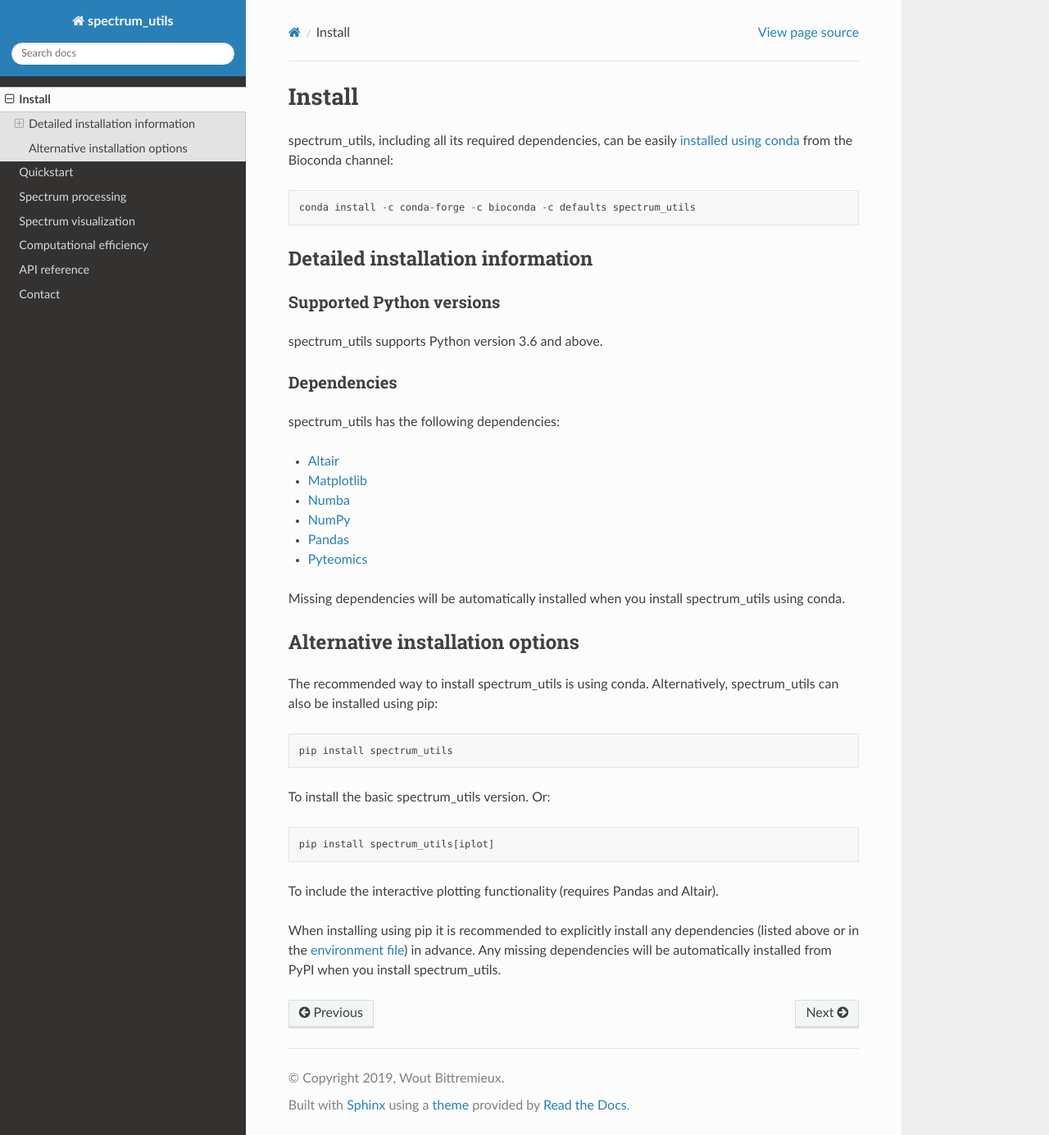
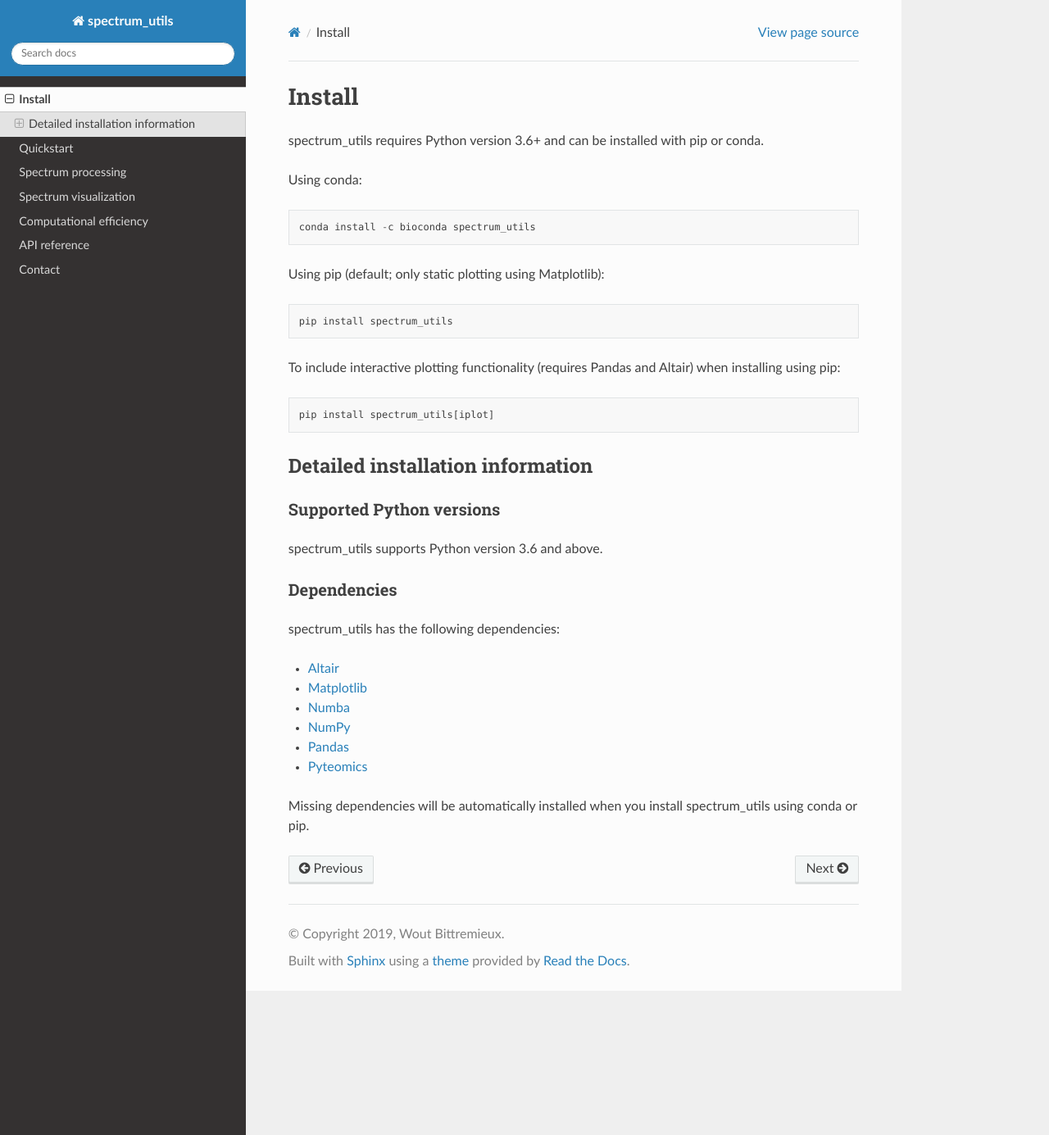
Before and after one commit to bittremieux/spectrum_utils, a Sphinx documentation site: the page built from docs/install.md, in a window 1280 px wide and 1385 px high. Shown: the whole window at 82% size. Built offline with Sphinx 7.4.7 and the Read the Docs theme 2.0.0, drawn with Linux system fonts in a browser that asks for light colours.

Commit message:
Update documentation

```diff
--- a/docs/install.md
+++ b/docs/install.md
@@ -1,10 +1,20 @@
 # Install
 
-spectrum_utils, including all its required dependencies, can be easily
-[installed using conda](https://anaconda.org/bioconda/spectrum_utils) from the
-Bioconda channel:
+spectrum_utils requires Python version 3.6+ and can be installed with pip or
+conda.
 
-    conda install -c conda-forge -c bioconda -c defaults spectrum_utils
+Using conda:
+
+    conda install -c bioconda spectrum_utils
+
+Using pip (default; only static plotting using Matplotlib):
+
+    pip install spectrum_utils
+
+To include interactive plotting functionality (requires Pandas and Altair) when
+installing using pip:
+
+    pip install spectrum_utils[iplot]
 
 ## Detailed installation information
 
@@ -24,23 +34,4 @@ spectrum_utils has the following dependencies:
 - [Pyteomics](https://pyteomics.readthedocs.io/)
 
 Missing dependencies will be automatically installed when you install
-spectrum_utils using conda.
-
-## Alternative installation options
-
-The recommended way to install spectrum_utils is using conda. Alternatively,
-spectrum_utils can also be installed using pip:
-
-    pip install spectrum_utils
-
-To install the basic spectrum_utils version. Or:
-
-    pip install spectrum_utils[iplot]
-
-To include the interactive plotting functionality (requires Pandas and Altair).
-
-When installing using pip it is recommended to explicitly install any
-dependencies (listed above or in the
-[environment file](https://github.com/bittremieux/spectrum_utils/blob/master/environment.yml))
-in advance. Any missing dependencies will be automatically installed from PyPI
-when you install spectrum_utils.
+spectrum_utils using conda or pip.
```
Also changed, not shown: README.md (+13 -8 lines), docs/index.md (+4 -4 lines), docs/processing.md (+1 -6 lines), docs/annotations.png.
